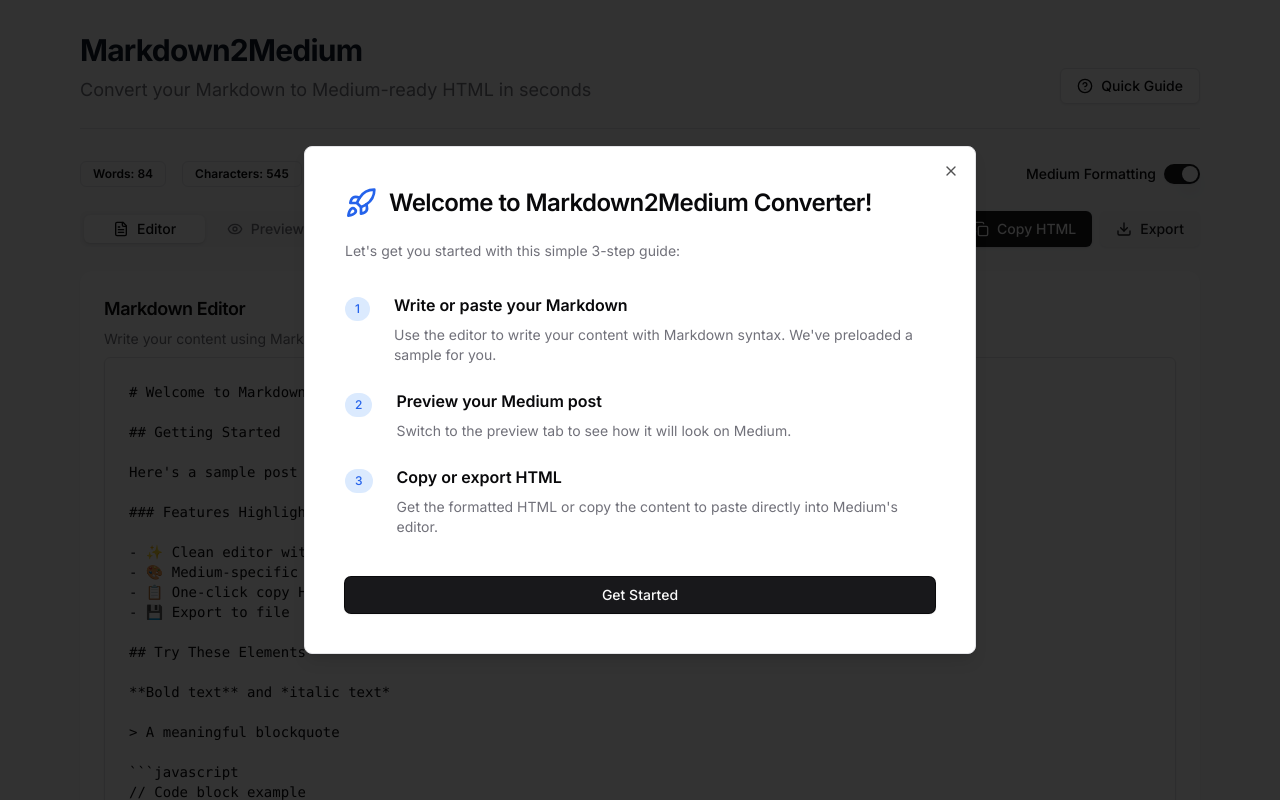
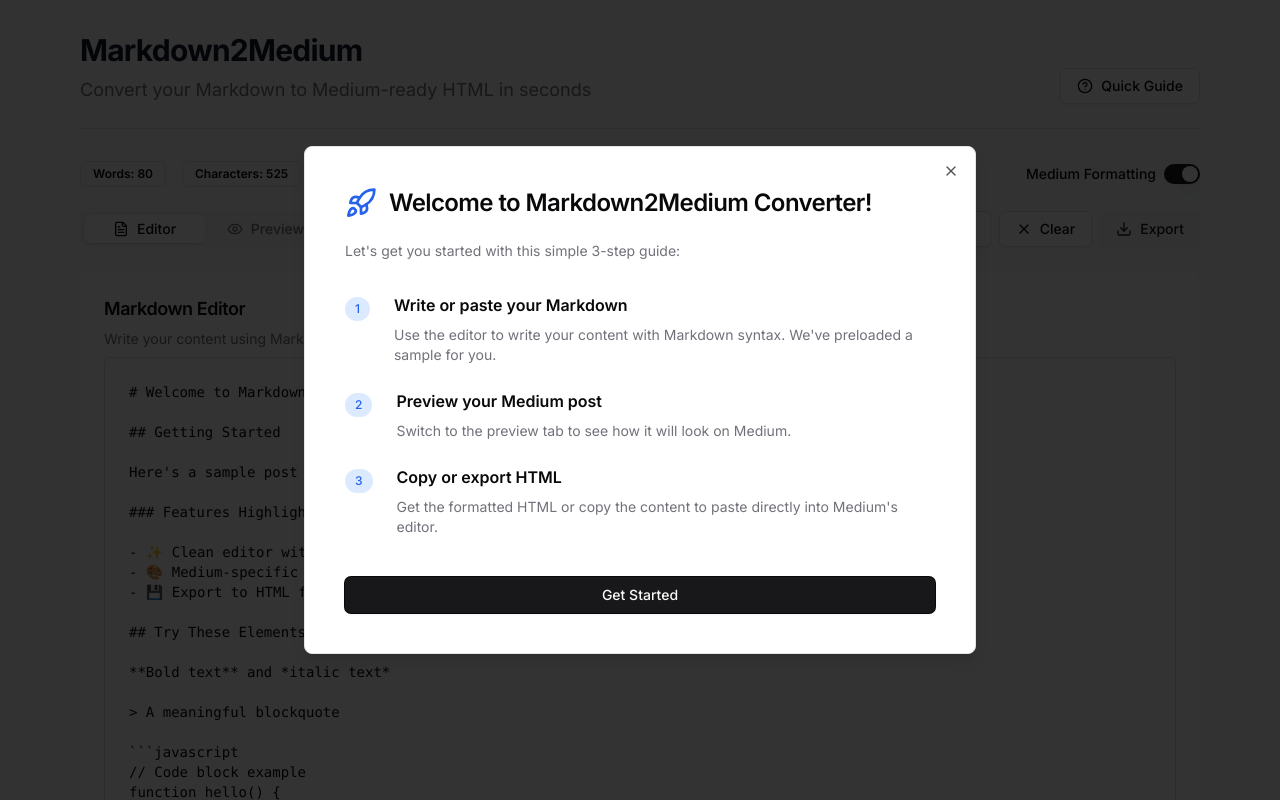
Before and after one commit to vladamisici/markdown2medium, a Next.js app: page / in a window 1280 px wide. Shown: the top 800 px of the page. Built offline with nearby package versions, Linux system fonts and the light colour scheme.

Commit message:
feat: remove reference of html copy

```diff
--- a/src/components/MarkdownToMediumConverter.tsx
+++ b/src/components/MarkdownToMediumConverter.tsx
@@ -13,8 +13,6 @@
 import { Tooltip, TooltipContent, TooltipProvider, TooltipTrigger } from '@/components/ui/tooltip';
 import DOMPurify from 'dompurify';
 import {
-    CheckCircle2,
-    Copy,
     Download,
     Eye,
     FileText,
@@ -28,7 +26,6 @@
 const MarkdownToMediumConverter = () => {
     const [markdown, setMarkdown] = useState('');
     const [htmlOutput, setHtmlOutput] = useState('');
-    const [copied, setCopied] = useState(false);
     const [activeTab, setActiveTab] = useState('editor');
     const [darkMode] = useState(false);
     const [wordCount, setWordCount] = useState(0);
@@ -47,8 +44,7 @@
 
 - ✨ Clean editor with live preview
 - 🎨 Medium-specific formatting
-- 📋 One-click copy HTML
-- 💾 Export to file
+- 💾 Export to HTML file
 
 ## Try These Elements
 
@@ -121,17 +117,6 @@
             setMarkdown(sampleMarkdown);
         }
     }, [markdown, convertMarkdown, sampleMarkdown]);
-
-    const copyToClipboard = useCallback(async () => {
-        try {
-            await navigator.clipboard.writeText(htmlOutput);
-            setCopied(true);
-            setTimeout(() => setCopied(false), 2000);
-        } catch (err) {
-            console.error('Copy failed:', err);
-        }
-    }, [htmlOutput]);
-
 
     const downloadHtml = useCallback(() => {
         const blob = new Blob([htmlOutput], { type: 'text/html' });
@@ -377,7 +362,7 @@
                                         </TooltipContent>
                                     </Tooltip>
 
-                                    <Tooltip>
+                                    {/* <Tooltip>
                                         <TooltipTrigger asChild>
                                             <Button
                                                 onClick={copyToClipboard}
@@ -396,7 +381,7 @@
                                         <TooltipContent>
                                             <p>Copy HTML to clipboard</p>
                                         </TooltipContent>
-                                    </Tooltip>
+                                    </Tooltip> */}
 
                                     <Tooltip>
                                         <TooltipTrigger asChild>
@@ -435,7 +420,9 @@
                                 </CardHeader>
                                 <CardContent>
                                     <Textarea
-                                        placeholder="# Start writing your markdown here...\n\nTry headings, lists, and other formatting!"
+                                        placeholder="# Start writing your markdown here...
+
+                                        Try headings, lists, and other formatting!"
                                         value={markdown}
                                         onChange={(e) => setMarkdown(e.target.value)}
                                         className="min-h-[500px] font-mono text-sm p-6"
```
Also changed, not shown: 1 other file (tests, documents, lock files or other folders).
